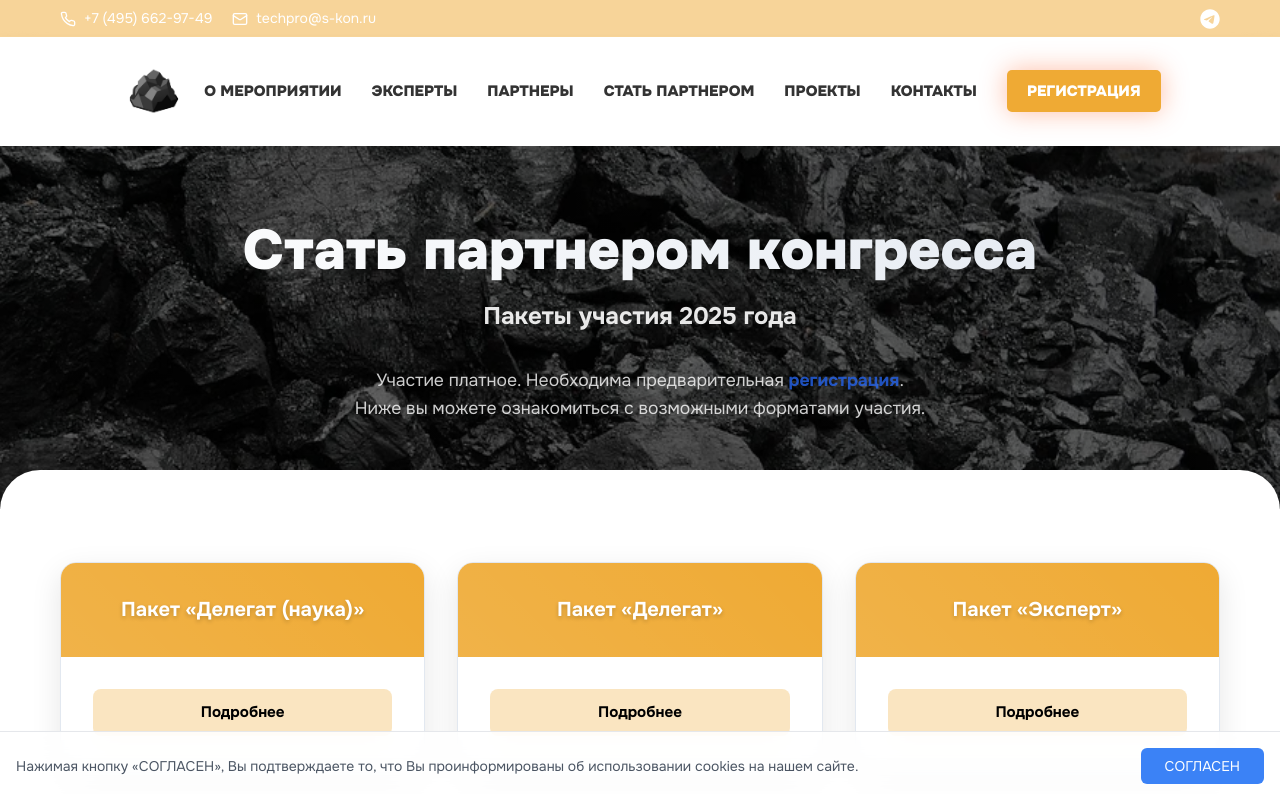
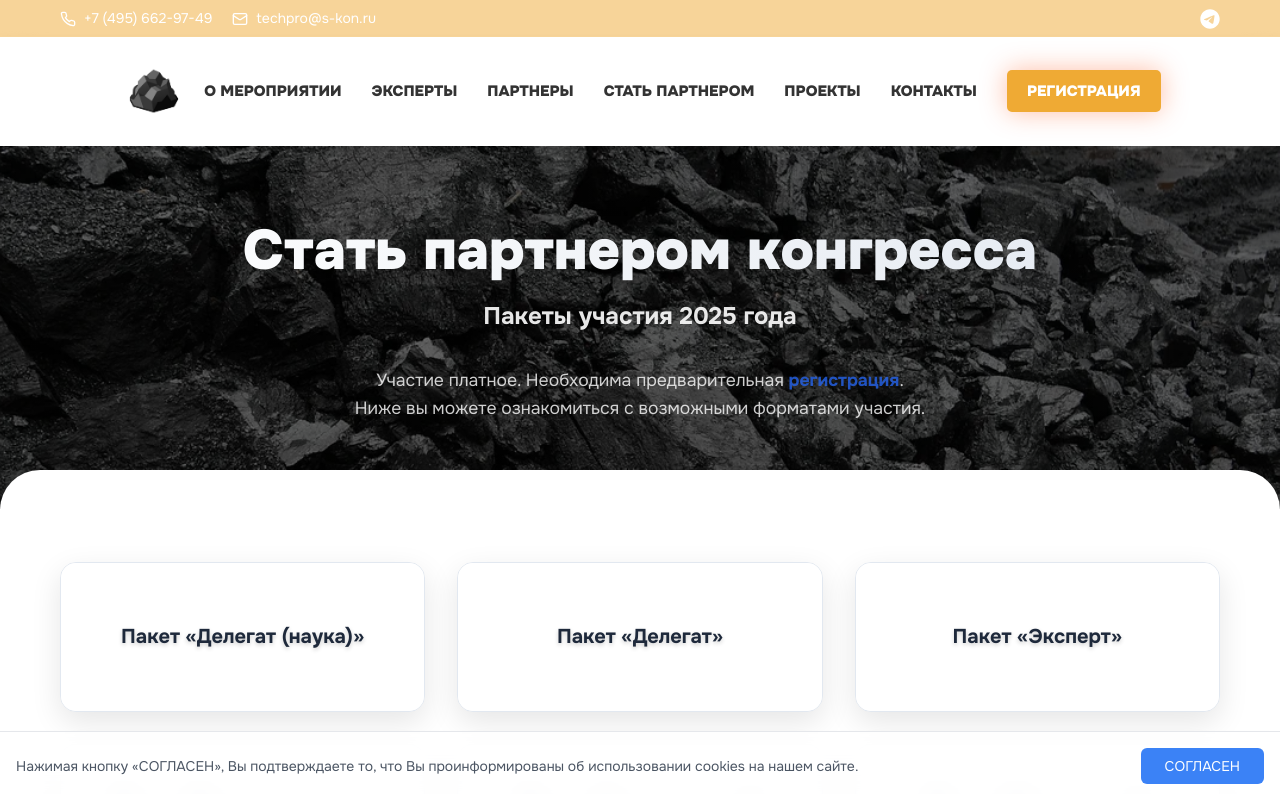
Before and after one commit to vanzinfed/ugol, a React (Vite) app: page /become-partner in a window 1280 px wide. Shown: the top 794 px of the page. Built offline with nearby package versions, Linux system fonts and the light colour scheme.

Commit message:
Fix email

```diff
--- a/src/components/BecomePartner/BecomePartner.css
+++ b/src/components/BecomePartner/BecomePartner.css
@@ -72,6 +72,10 @@
   cursor: pointer;
   transition: all 0.3s ease;
   border: 1px solid #e2e8f0;
+  height: 150px;
+  display: flex;
+  align-items: center;
+  justify-content: center;
 }
 
 .become-partner-package-card:hover {
@@ -89,6 +93,17 @@
   text-align: center;
   position: relative;
   overflow: hidden;
+  background: white;
+  transition: all 0.3s ease;
+  width: 100%;
+  height: 100%;
+  display: flex;
+  align-items: center;
+  justify-content: center;
+}
+
+.become-partner-package-card:hover .become-partner-package-header {
+  background: var(--package-color, #efaa34);
 }
 
 .become-partner-package-header::before {
@@ -109,6 +124,12 @@
   position: relative;
   z-index: 1;
   text-shadow: 0 2px 4px rgba(0,0,0,0.2);
+  color: #1e293b;
+  transition: color 0.3s ease;
+}
+
+.become-partner-package-card:hover .become-partner-package-title {
+  color: white;
 }
 
 .become-partner-package-content {
--- a/src/components/BecomePartner/BecomePartner.tsx
+++ b/src/components/BecomePartner/BecomePartner.tsx
@@ -109,15 +109,10 @@ const BecomePartner: React.FC = () => {
                 key={pkg.id}
                 className="become-partner-package-card"
                 onClick={() => openModal(pkg)}
+                style={{ '--package-color': pkg.color.replace('bg-[', '').replace(']', '') } as React.CSSProperties}
               >
-                <div className={`become-partner-package-header bg-gradient-to-r ${pkg.color}`}>
+                <div className="become-partner-package-header">
                   <h3 className="become-partner-package-title">{pkg.title}</h3>
-                </div>
-                <div className="become-partner-package-content">
-                  <p className="become-partner-package-description">{pkg.shortDescription}</p>
-                  <button className="become-partner-package-btn">
-                    Подробнее
-                  </button>
                 </div>
               </div>
             ))}
--- a/src/components/Contacts/Contacts.tsx
+++ b/src/components/Contacts/Contacts.tsx
@@ -15,7 +15,7 @@ const teamMembers = [
   {
     id: 2,
     name: 'Лена Габидуловна Курбаналиева',
-    position: 'Координатор проекта',
+    position: 'Директор по развитию',
     phone: '+7 (495) 662-97-49',
     mobilePhone: '+7 (985) 084-38-82',
     email: 'techpro@s-kon.ru',
--- a/src/components/Registration/Registration.tsx
+++ b/src/components/Registration/Registration.tsx
@@ -46,7 +46,7 @@ const Registration: React.FC = () => {
         company: formData.company,
         position: formData.position,
         phone: formData.phone,
-        message: `Новая регистрация на ТехПро 2025\n
+        message: `Новая регистрация на Международный Конгресс: Угольная Промышленность\n
                  Имя: ${formData.firstName}\n
                  Фамилия: ${formData.lastName}\n
                  Email: ${formData.email}\n
@@ -57,10 +57,10 @@ const Registration: React.FC = () => {
       };
 
       await emailjs.send(
-        'service_vovw1gm', // Замените на ваш Service ID
-        'template_asnem7s', // Замените на ваш Template ID
+        'service_7j74i5u', // Замените на ваш Service ID
+        'template_m4oa7in', // Замените на ваш Template ID
         templateParams,
-        'i8_PdsBadpJBCtCeU' // Замените на ваш Public Key
+        'WFrZDUta_EnnLaIX1' // Замените на ваш Public Key
       );
 
       setIsSubmitted(true);
```
